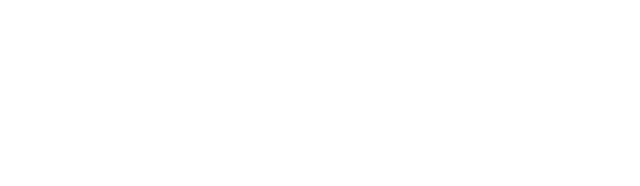
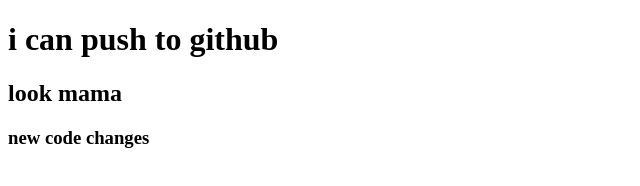
Before and after one commit to rony66323/my-second-repo, a plain HTML site: page index.html in a window 1280 px wide. Shown: the whole page, without its empty margins (0-640 px from the left). Drawn offline with Linux system fonts and the light colour scheme.

Commit message:
added header

```diff
--- a/index.html
+++ b/index.html
@@ -7,6 +7,8 @@
     <title>My second github repo</title>
 </head>
 <body>
-
+    <h1> i can push to github</h1>
+    <h2>look mama</h2>
+    <h3>new code changes</h3>
 </body>
 </html>
```
